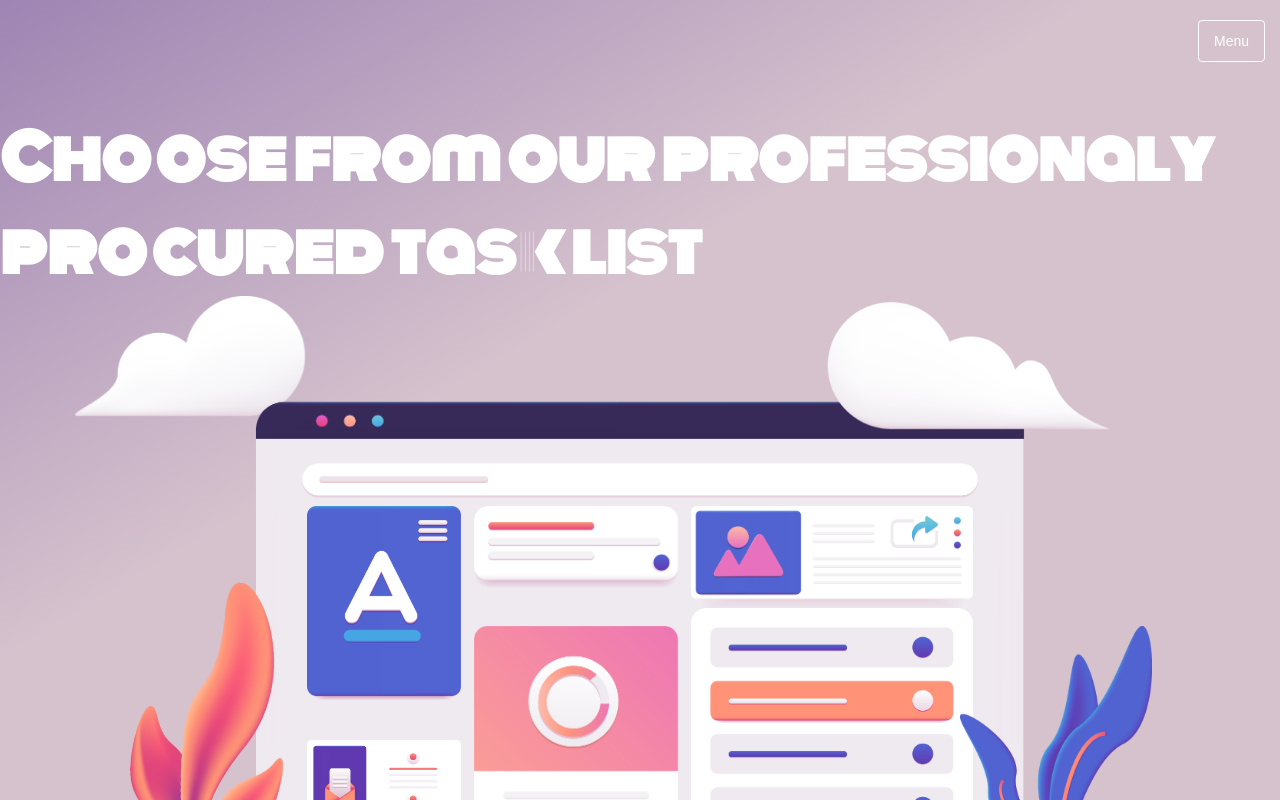
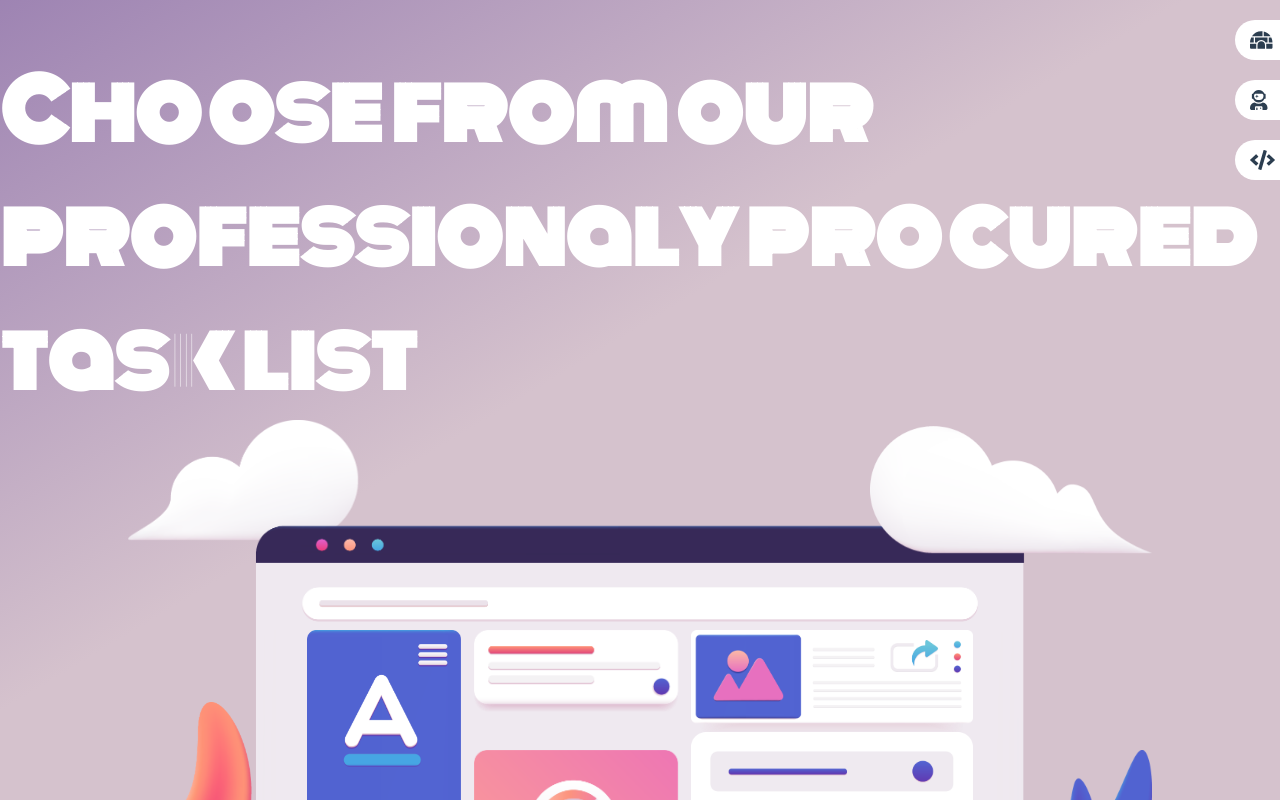
Before and after one commit to adampauw/portfolio2022, a React (Create React App) app: page /tasks in a window 1280 px wide. Shown: the top 800 px of the page. Built offline with nearby package versions, Linux system fonts and the light colour scheme.

Commit message:
finish banner logic / styling

```diff
--- a/package.json
+++ b/package.json
@@ -7,6 +7,9 @@
     "@emotion/core": "^10.0.21",
     "@emotion/react": "^11.7.1",
     "@emotion/styled": "^10.0.17",
+    "@fortawesome/fontawesome-svg-core": "^1.2.36",
+    "@fortawesome/free-solid-svg-icons": "^5.2.0",
+    "@fortawesome/react-fontawesome": "^0.1.16",
     "@types/jest": "24.0.18",
     "@types/node": "12.7.5",
     "@types/react": "16.9.2",
--- a/public/index.html
+++ b/public/index.html
@@ -8,8 +8,8 @@
     <link rel="manifest" href="%PUBLIC_URL%/manifest.json" />
     <link rel="icon" href="public/img/logo-via-logohub.png">
     <link rel="preconnect" href="https://fonts.googleapis.com">
-<link rel="preconnect" href="https://fonts.gstatic.com" crossorigin>
-<link href="https://fonts.googleapis.com/css2?family=Monoton&display=swap" rel="stylesheet">
+    <link rel="preconnect" href="https://fonts.gstatic.com" crossorigin>
+    <link href="https://fonts.googleapis.com/css2?family=Monoton&display=swap" rel="stylesheet">
     <title>Adam Pauw</title>
   </head>
   <body style= height:100vh>
--- a/src/components/banner/Banner.tsx
+++ b/src/components/banner/Banner.tsx
@@ -30,11 +30,11 @@ const Banner = styled.div`
     color: ${WHITE};
     margin: 0 auto 40px;
     padding-top: 50px;
-    font-size: 60px;
+    font-size: 80px;
     font-family: 'Monoton', cursive;
     @media (max-width: 767px) {
-      font-size: 35px;
-      margin: 70px auto 40px;
+      font-size: 65px;
+      width: 40%;
     }
   `;
 
--- a/src/components/banner/BannerImage.styles.ts
+++ b/src/components/banner/BannerImage.styles.ts
@@ -7,6 +7,8 @@ max-width: 1700px;
 z-index: 99;
 position: relative;
 text-align: center;
+@media(max-width: 767px) {
+    display: none;
 }
 `;
 
--- a/src/components/navbar/Navbar.tsx
+++ b/src/components/navbar/Navbar.tsx
@@ -1,30 +1,62 @@
-import React,{FC} from 'react'
-import { NavbarLink } from './NavbarLink';
+/** @jsx jsx */
+import React, {FC} from 'react'
 import styled from '@emotion/styled';
+import { css, jsx } from '@emotion/react'
+import { FontAwesomeIcon } from '@fortawesome/react-fontawesome';
+import { faCode, faIgloo, faUserAstronaut } from '@fortawesome/free-solid-svg-icons';
 
 
 export const Navbar: FC = (props: any) => {
 
-  const NavbarContainer = styled.div `
-  display: -webkit-box;
-  display: -webkit-flex;
-  display: -ms-flexbox;
+  const Link = styled.a`
+  text-decoration: none;
+  `;
+
+  const LinkContent = styled.div `
   display: flex;
-  margin-right: auto;
-  margin-left: auto;
-  padding: 20px 15px 0;
-  -webkit-box-pack: justify;
-  -webkit-justify-content: flex-end;
-  -ms-flex-pack: justify;
-  justify-content: flex-end;
-  -webkit-box-align: center;
-  -webkit-align-items: center;
-  -ms-flex-align: center;
   align-items: center;
+  padding-left: 15px;
+  justify-content: flex-start;
+  background-color: #ffffff;
+  color: #2c3e50;
+  border: none;
+  border-radius: 30px;
+  width: 100px;
+  height: 40px;
+  line-height: 40px;
+  position: fixed;
+  right: -55px;
+  transition: .7s ease;
+  @media(min-width: 767px) {
+    &:hover {
+      background-color: #ffffff;
+      position: fixed;
+      right: -50px;
+      width: 200px;
+    }
+  }
+  @media(max-width: 767px) {
+    position: absolute;
+    &:active {
+    }
+  }
+  svg {
+    font-size: 20px;
+    margin-right: 15%;
+  }
   `
+
   return(
-    <NavbarContainer>
-      <NavbarLink text="Menu" to="#"/>
-    </NavbarContainer>
+    <React.Fragment>
+      <Link href='#'>
+        <LinkContent css={css`top: 20px; @media (max-width: 767px) {top: 120px;}`}><FontAwesomeIcon icon={faIgloo}/>Home</LinkContent>
+      </Link>
+      <Link href='##'>
+        <LinkContent css={css`top: 80px; @media (max-width: 767px) {top: 180px;}`}><FontAwesomeIcon icon={faUserAstronaut}/>About</LinkContent>
+      </Link>
+      <Link href='###'>
+        <LinkContent css={css`top: 140px; @media (max-width: 767px) {top: 240px;}`}><FontAwesomeIcon icon={faCode}/>Code</LinkContent>
+      </Link>
+    </React.Fragment>
   )
 };
--- a/src/components/section/Feature.tsx
+++ b/src/components/section/Feature.tsx
@@ -35,7 +35,6 @@ export const Feature = (props: FeatureProps) => {
       margin-top: 30px;
       padding-right: 10px;
       min-height: 200px;
-
     }
     &:before {
       content: "";
```
Also changed, not shown: 1 other file (tests, documents, lock files or other folders).
